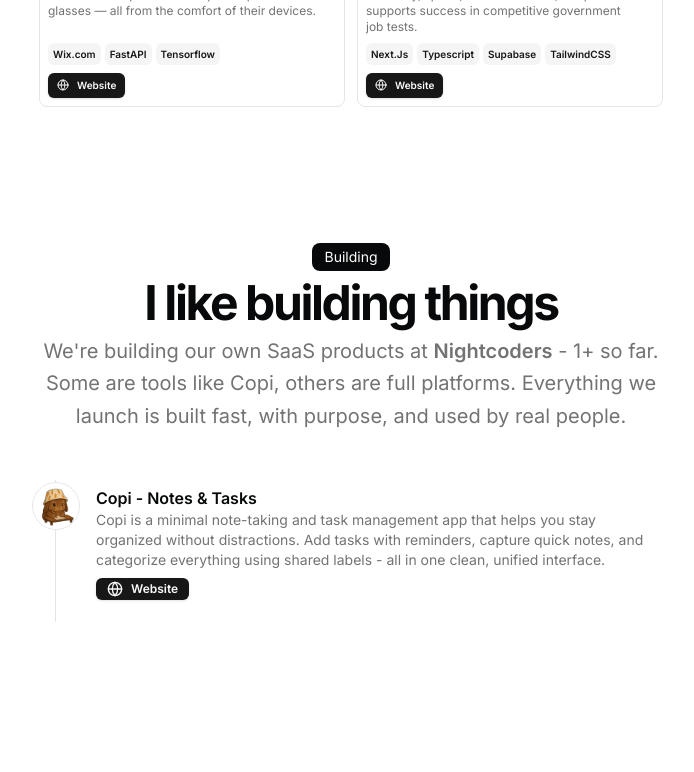
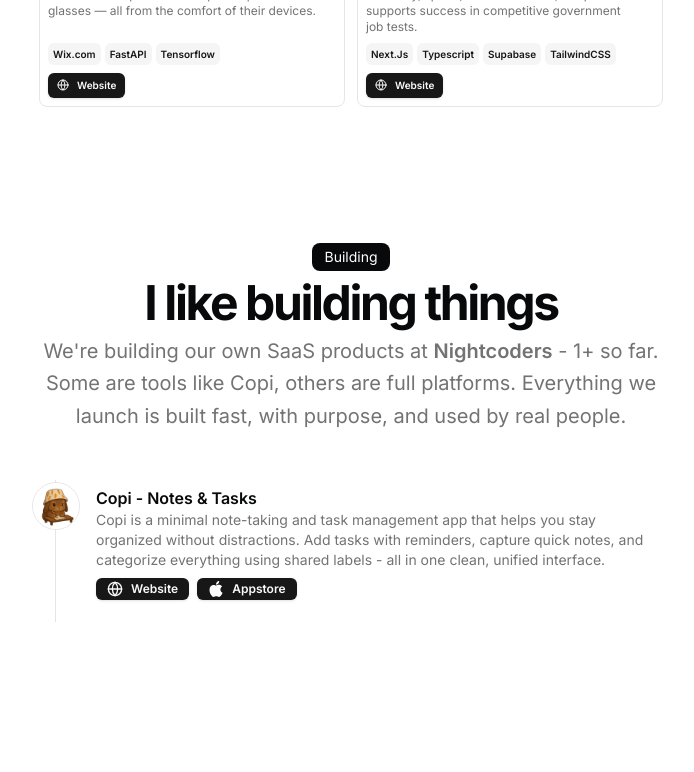
Before and after one commit to fathinafiff/fathin.dev, a Next.js app: page / in a window 1280 px wide. Shown: the part 1856-2628 px from the top of the page, without its empty margins (289-983 px from the left). Built offline with nearby package versions, Linux system fonts and the light colour scheme.

Commit message:
edit copi

```diff
--- a/src/app/page.tsx
+++ b/src/app/page.tsx
@@ -107,7 +107,7 @@ export default function Page() {
                 altText={education.school}
                 title={education.school}
                 subtitle={education.degree}
-                period={`${education.start} - ${education.end}`}
+                // period={`${education.start} - ${education.end}`}
               />
             </BlurFade>
           ))}
--- /dev/null
+++ b/src/components/apple.tsx
@@ -0,0 +1,18 @@
+import * as React from "react";
+import type { SVGProps } from "react";
+const Apple = (props: SVGProps<SVGSVGElement>) => (
+  <svg
+    xmlns="http://www.w3.org/2000/svg"
+    xmlSpace="preserve"
+    width="1em"
+    height="1em"
+    viewBox="0 0 814 1000"
+    {...props}
+  >
+    <path
+      fill="#fff"
+      d="M788.1 340.9c-5.8 4.5-108.2 62.2-108.2 190.5 0 148.4 130.3 200.9 134.2 202.2-.6 3.2-20.7 71.9-68.7 141.9-42.8 61.6-87.5 123.1-155.5 123.1s-85.5-39.5-164-39.5c-76.5 0-103.7 40.8-165.9 40.8s-105.6-57-155.5-127C46.7 790.7 0 663 0 541.8c0-194.4 126.4-297.5 250.8-297.5 66.1 0 121.2 43.4 162.7 43.4 39.5 0 101.1-46 176.3-46 28.5 0 130.9 2.6 198.3 99.2zm-234-181.5c31.1-36.9 53.1-88.1 53.1-139.3 0-7.1-.6-14.3-1.9-20.1-50.6 1.9-110.8 33.7-147.1 75.8-28.5 32.4-55.1 83.6-55.1 135.5 0 7.8 1.3 15.6 1.9 18.1 3.2.6 8.4 1.3 13.6 1.3 45.4 0 102.5-30.4 135.5-71.3z"
+    />
+  </svg>
+);
+export default Apple;
--- a/src/components/icons.tsx
+++ b/src/components/icons.tsx
@@ -1,4 +1,5 @@
 import { GlobeIcon, MailIcon } from "lucide-react";
+import { SVGProps } from "react";
 
 export type IconProps = React.HTMLAttributes<SVGElement>;
 
@@ -220,4 +221,19 @@ export const Icons = {
       />
     </svg>
   ),
+  apple: (props: SVGProps<SVGSVGElement>) => (
+    <svg
+      xmlns="http://www.w3.org/2000/svg"
+      xmlSpace="preserve"
+      width="100"
+      height="100"
+      viewBox="0 0 814 1000"
+      {...props}
+    >
+      <path
+        fill="#fff"
+        d="M788.1 340.9c-5.8 4.5-108.2 62.2-108.2 190.5 0 148.4 130.3 200.9 134.2 202.2-.6 3.2-20.7 71.9-68.7 141.9-42.8 61.6-87.5 123.1-155.5 123.1s-85.5-39.5-164-39.5c-76.5 0-103.7 40.8-165.9 40.8s-105.6-57-155.5-127C46.7 790.7 0 663 0 541.8c0-194.4 126.4-297.5 250.8-297.5 66.1 0 121.2 43.4 162.7 43.4 39.5 0 101.1-46 176.3-46 28.5 0 130.9 2.6 198.3 99.2zm-234-181.5c31.1-36.9 53.1-88.1 53.1-139.3 0-7.1-.6-14.3-1.9-20.1-50.6 1.9-110.8 33.7-147.1 75.8-28.5 32.4-55.1 83.6-55.1 135.5 0 7.8 1.3 15.6 1.9 18.1 3.2.6 8.4 1.3 13.6 1.3 45.4 0 102.5-30.4 135.5-71.3z"
+      />
+    </svg>
+  ),
 };
--- a/src/components/resume-card.tsx
+++ b/src/components/resume-card.tsx
@@ -16,7 +16,7 @@ interface ResumeCardProps {
   subtitle?: string;
   href?: string;
   badges?: readonly string[];
-  period: string;
+  period?: string;
   description?: string;
 }
 export const ResumeCard = ({
--- a/src/data/resume.tsx
+++ b/src/data/resume.tsx
@@ -143,8 +143,8 @@ export const DATA = {
       href: "https://usk.ac.id",
       degree: "Bachelor's Degree of Engineering",
       logoUrl: "/usk.svg",
-      start: "2018",
-      end: "2023",
+      // start: "2018",
+      // end: "2023",
     },
   ],
   projects: [
@@ -234,6 +234,11 @@ export const DATA = {
           href: "https://getcopi.app",
           icon: <Icons.globe className="h-4 w-4" />,
         },
+        {
+          title: "Appstore",
+          href: "https://apps.apple.com/us/app/copi-notes-tasks/id6746962033",
+          icon: <Icons.apple className="h-4 w-4" />,
+        },
       ],
     },
   ],
```
